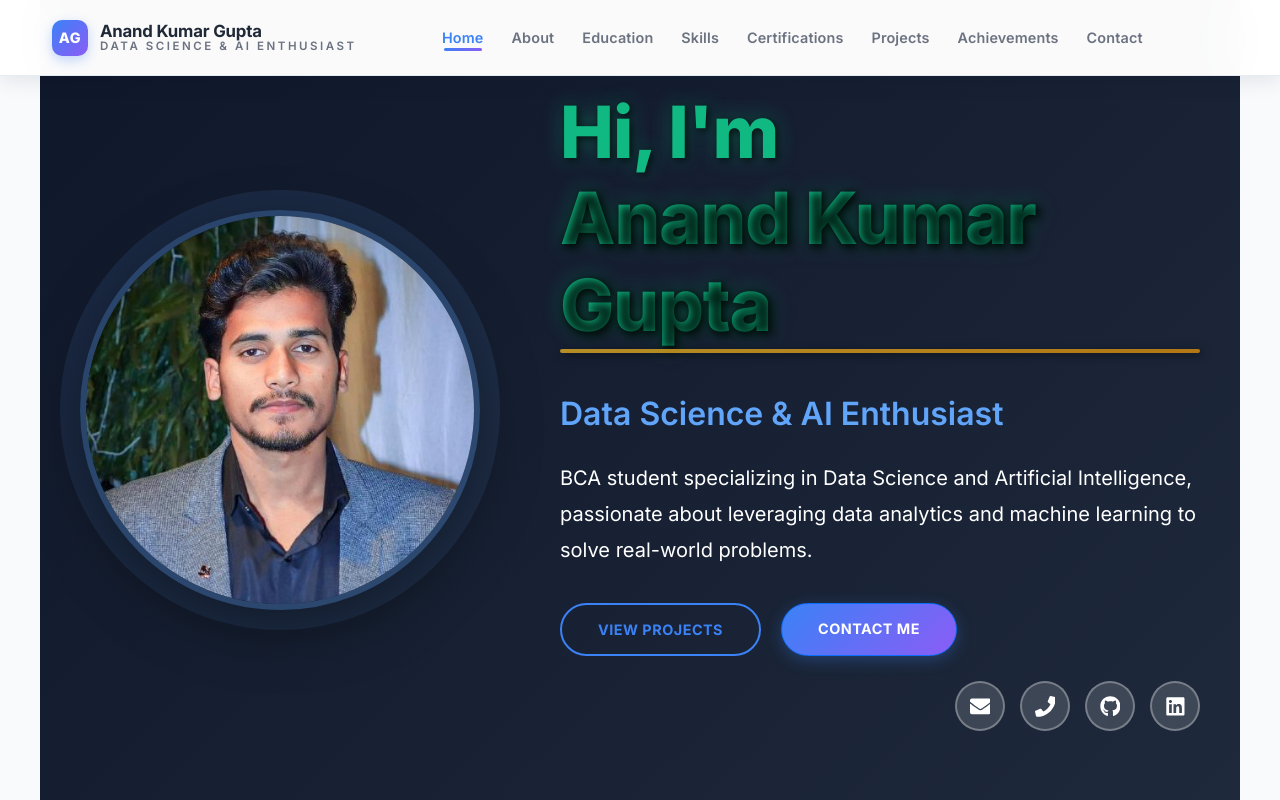
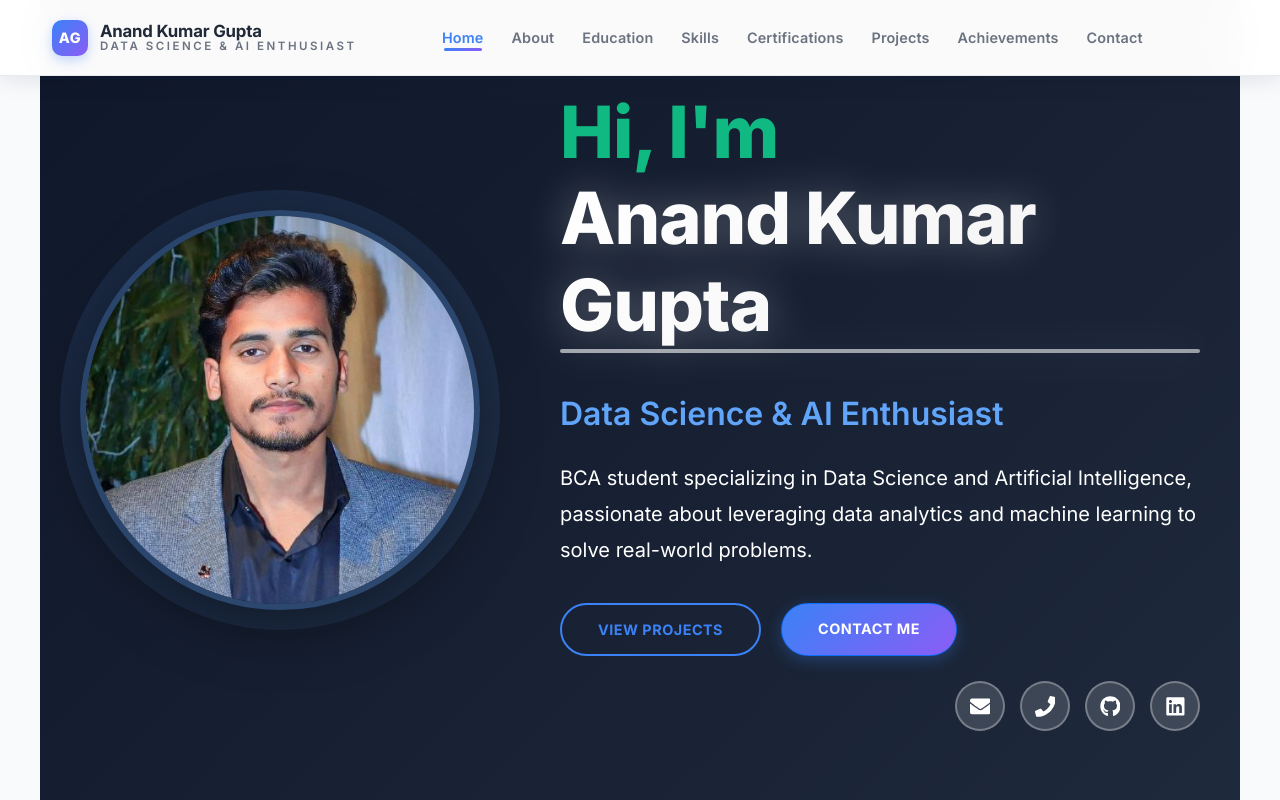
Before and after one commit to anandindar/My-Portfolio, a React (Vite) app in the folder frontend/: page / in a window 1280 px wide. Built offline with nearby package versions, Linux system fonts and the light colour scheme; no server answers.

Commit message:
Remove all black shadows from hero section

```diff
--- a/frontend/src/components/Hero.css
+++ b/frontend/src/components/Hero.css
@@ -18,6 +18,18 @@
   }
   50% {
     background: linear-gradient(135deg, #764ba2 0%, #667eea 100%);
+  }
+}
+
+@keyframes colorFlow {
+  0% {
+    background-position: 0% 50%;
+  }
+  50% {
+    background-position: 100% 50%;
+  }
+  100% {
+    background-position: 0% 50%;
   }
 }
 
@@ -65,7 +77,7 @@
   text-align: center;
   margin-bottom: auto;
   padding-top: 20px;
-  text-shadow: 2px 2px 8px rgba(0, 0, 0, 0.8);
+  text-shadow: none;
 }
 
 .hero-bottom {
@@ -83,7 +95,7 @@
   flex-direction: column;
   justify-content: flex-end;
   gap: 25px;
-  text-shadow: 2px 2px 4px rgba(0, 0, 0, 0.6);
+  text-shadow: none;
 }
 
 .hero-bottom-right {
@@ -114,18 +126,17 @@
   letter-spacing: -1px;
   line-height: 1.2;
   color: #10b981;
-  text-shadow: 2px 2px 8px rgba(0, 0, 0, 0.8),
-               0 0 20px rgba(16, 185, 129, 0.4);
+  text-shadow: none;
 }
 
 .highlight {
-  background: linear-gradient(135deg, #10b981 0%, #059669 100%);
+  background: linear-gradient(135deg, #ffffff 0%, #f0f0f0 100%);
   -webkit-background-clip: text;
   -webkit-text-fill-color: transparent;
   background-clip: text;
   position: relative;
   display: inline-block;
-  filter: drop-shadow(2px 2px 4px rgba(0, 0, 0, 0.8));
+  filter: drop-shadow(0 0 20px rgba(255, 255, 255, 0.3));
 }
 
 .highlight::after {
@@ -135,9 +146,9 @@
   left: 0;
   right: 0;
   height: 4px;
-  background: linear-gradient(90deg, #fbbf24, #f59e0b);
+  background: linear-gradient(90deg, #ffffff, #f0f0f0);
   border-radius: 2px;
-  opacity: 0.7;
+  opacity: 0.6;
 }
 
 .hero-subtitle {
```
